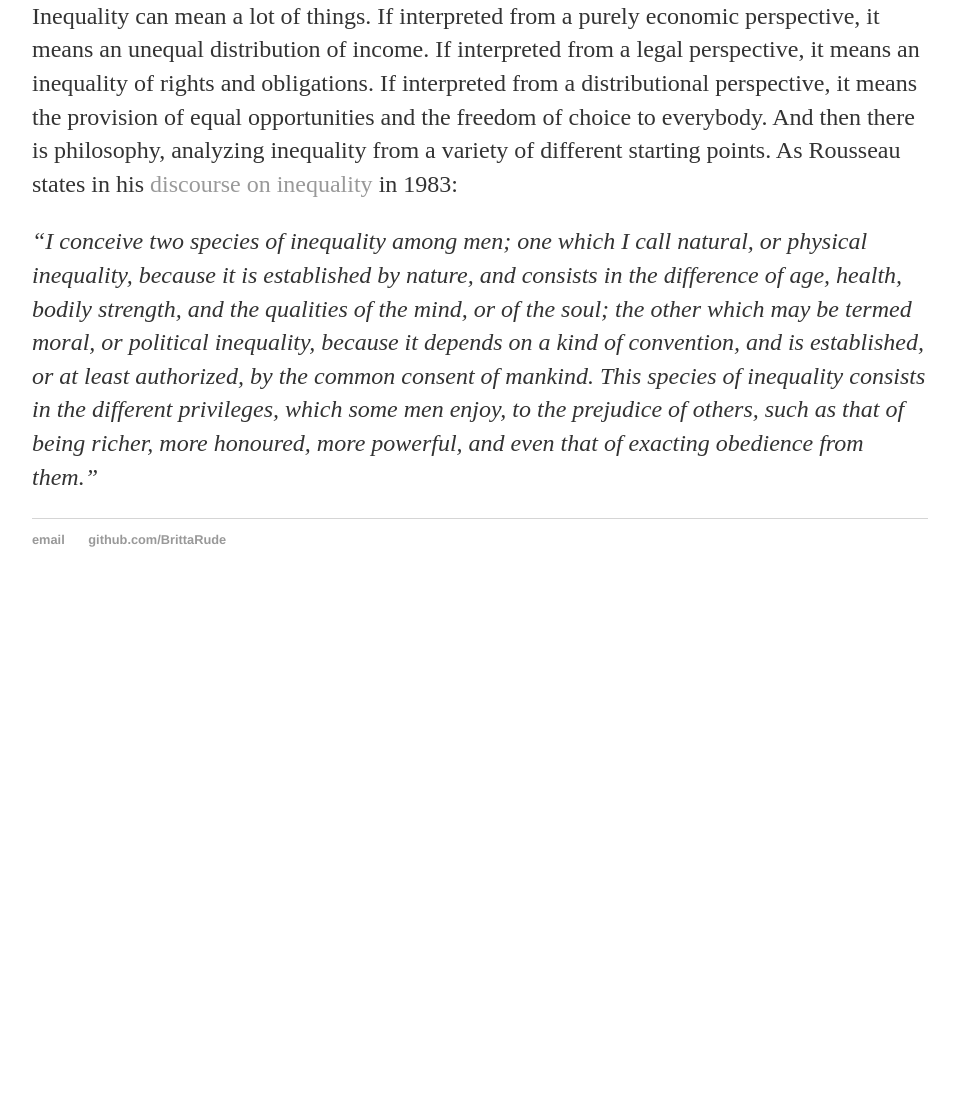
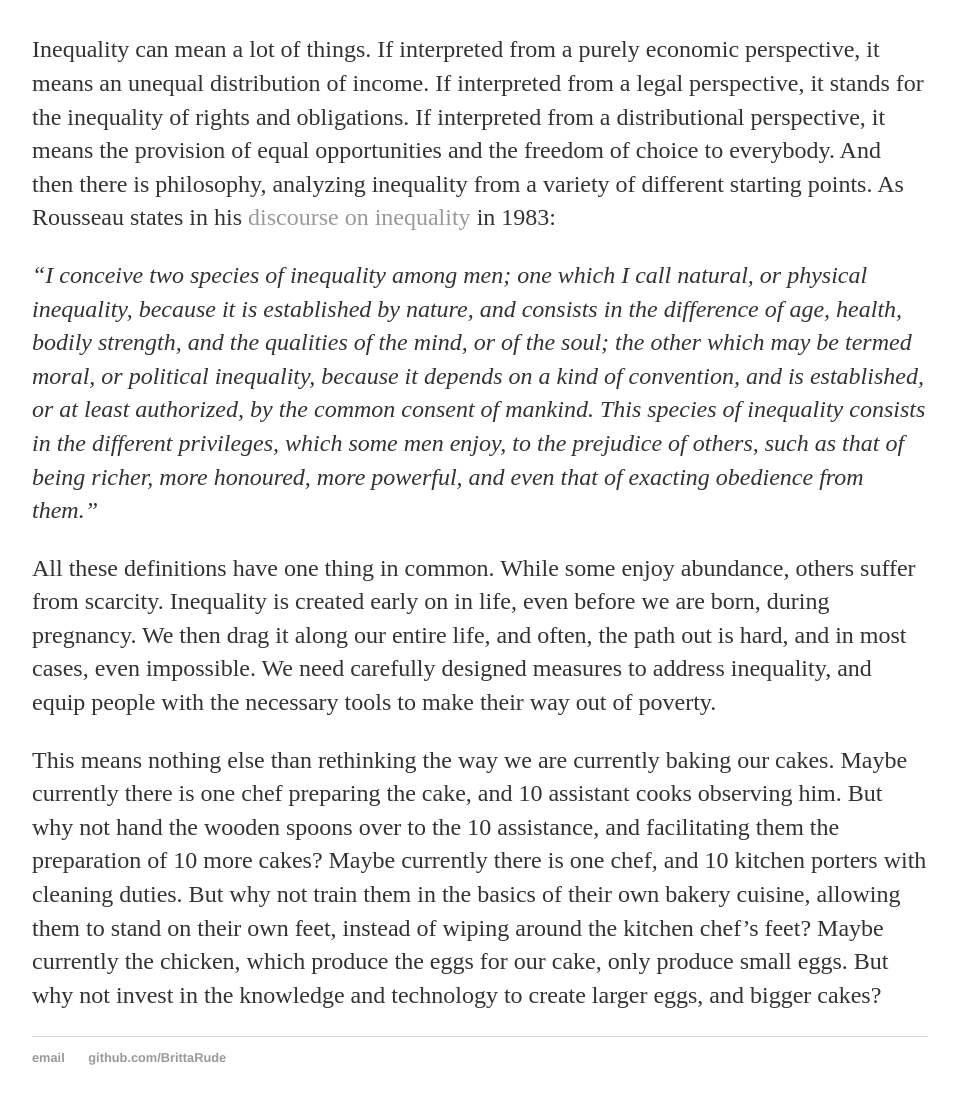
Before and after one commit to BrittaRude/BrittaRude.github.io, a Jekyll site: the page built from inputs_cakestory/_posts/2020-07-01-britta-rude-the-cake-story-part-1.md, in a window 1280 px wide and 1400 px high, scrolled down 2158 px. Shown: the part 275-1379 px from the top of the window, without its empty margins (160-1117 px from the left). Built offline with Jekyll 4.4.1, drawn with Linux system fonts in a browser that asks for light colours; before the commit the page ends 3040 px from its top, so only the background shows below that; some of the changed text lies outside the part shown; grey boxes are pictures that could not be loaded.

Commit message:
Update 2020-07-01-britta-rude-the-cake-story-part-1.md

```diff
--- a/inputs_cakestory/_posts/2020-07-01-britta-rude-the-cake-story-part-1.md
+++ b/inputs_cakestory/_posts/2020-07-01-britta-rude-the-cake-story-part-1.md
@@ -14,10 +14,14 @@ These are not the only events that relate to inequality. One such event was the
 
 These are only some of the consequences that inequality creates. But what is inequality exactly, and how does it evolve? Economists measure inequality by the Gini index, an index that ranges from 0 to 100, with 0 being perfect equality, and 100 being perfect inequality. When looking at data published by the [World Bank](https://data.worldbank.org/indicator/SI.POV.GINI?most_recent_value_desc=true) and abstracting from the country for which data is not available, the countries that rank highest along the Gini Index are South Africa, Namibia, Suriname, Zambia, Sao Tome and Principe, Mozambique, and also Brazil. According to the World Bank, 10 percent of the World's population live at 1.90 $ per day (in PPP terms), and when looking at the [percentage of the population living below the national poverty line](https://data.worldbank.org/?most_recent_value_desc=true) a stunning 82.3 percent of the population of South Sudan live below its national poverty line. More than 50 percent of the population live below the national poverty line in Liberia, Malawi, Sierra Leone, Afghanistan, Haiti, Eritrea, among others. But these are only numbers, and they are difficult to grasp. What exactly do these numbers imply?
 
-They mean, that nearly 30 percent of the world's urban population live in slums ([Source](https://data.worldbank.org/indicator/EN.POP.SLUM.UR.ZS?view=chart)), that 8.7 percent of the World's population face severe food security, that i 2018 821.6 million (or 1 in 9 people) were hungry and that 20.5 million (one in seven) of babys were born with low birth-weight ([Source](https://www.who.int/news-room/detail/15-07-2019-world-hunger-is-still-not-going-down-after-three-years-and-obesity-is-still-growing-un-report)). That in Somalia only 5 % of the overall population above 15 years old is literate, compared to 86 % of the overall world ([Source](https://data.worldbank.org/indicator/SE.ADT.LITR.ZS?most_recent_value_desc=false)). That in Banghladesh there are 7.7 hospital beds per 10,000 people compared to 80.6 in Germany ([Source](https://www.who.int/data/gho/data/indicators/indicator-details/GHO/hospital-beds-(per-10-000-population))).
+They mean, that nearly 30 percent of the world's urban population live in slums ([Source](https://data.worldbank.org/indicator/EN.POP.SLUM.UR.ZS?view=chart)), that 8.7 percent of the World's population face severe food insecurity, that in 2018 821.6 million (or 1 in 9 people) suffered from hunger and that 20.5 million (one in seven) of babys were born with low birth-weight ([Source](https://www.who.int/news-room/detail/15-07-2019-world-hunger-is-still-not-going-down-after-three-years-and-obesity-is-still-growing-un-report)). That in Somalia only 5 percent of the overall population above 15 years old is literate, compared to 86 % of the overall world ([Source](https://data.worldbank.org/indicator/SE.ADT.LITR.ZS?most_recent_value_desc=false)). That in Banghladesh there are 7.7 hospital beds per 10,000 people compared to 80.6 in Germany ([Source](https://www.who.int/data/gho/data/indicators/indicator-details/GHO/hospital-beds-(per-10-000-population))).
 
 [![Inequality Image](https://oi-files-d8-prod.s3.eu-west-2.amazonaws.com/s3fs-public/entren-to-melissa-bonilla-.jpg)](https://www.oxfam.org/es/concurso-ilustra-la-desigualdad-ayudanos-denunciar-las-desigualdades-en-republica-dominicana)
 
-Inequality can mean a lot of things. If interpreted from a purely economic perspective, it means an unequal distribution of income. If interpreted from a legal perspective, it means an inequality of rights and obligations. If interpreted from a distributional perspective, it means the provision of equal opportunities and the freedom of choice to everybody. And then there is philosophy, analyzing inequality from a variety of different starting points. As Rousseau states in his [discourse on inequality](https://aub.edu.lb/fas/cvsp/Documents/DiscourseonInequality.pdf879500092.pdf) in 1983:
+Inequality can mean a lot of things. If interpreted from a purely economic perspective, it means an unequal distribution of income. If interpreted from a legal perspective, it stands for the inequality of rights and obligations. If interpreted from a distributional perspective, it means the provision of equal opportunities and the freedom of choice to everybody. And then there is philosophy, analyzing inequality from a variety of different starting points. As Rousseau states in his [discourse on inequality](https://aub.edu.lb/fas/cvsp/Documents/DiscourseonInequality.pdf879500092.pdf) in 1983:
 
 _“I conceive two species of inequality among men; one which I call natural, or physical inequality, because it is established by nature, and consists in the difference of age, health, bodily strength, and the qualities of the mind, or of the soul; the other which may be termed moral, or political inequality, because it depends on a kind of convention, and is established, or at least authorized, by the common consent of mankind. This species of inequality consists in the different privileges, which some men enjoy, to the prejudice of others, such as that of being richer, more honoured, more powerful, and even that of exacting obedience from them.”_
+
+All these definitions have one thing in common. While some enjoy abundance, others suffer from scarcity. Inequality is created early on in life, even before we are born, during pregnancy. We then drag it along our entire life, and often, the path out is hard, and in most cases, even impossible. We need carefully designed measures to address inequality, and equip people with the necessary tools to make their way out of poverty.
+
+This means nothing else than rethinking the way we are currently baking our cakes. Maybe currently there is one chef preparing the cake, and 10 assistant cooks observing him. But why not hand the wooden spoons over to the 10 assistance, and facilitating them the preparation of 10 more cakes? Maybe currently there is one chef, and 10 kitchen porters with cleaning duties. But why not train them in the basics of their own bakery cuisine, allowing them to stand on their own feet, instead of wiping around the kitchen chef's feet? Maybe currently the chicken, which produce the eggs for our cake, only produce small eggs. But why not invest in the knowledge and technology to create larger eggs, and bigger cakes?
```
